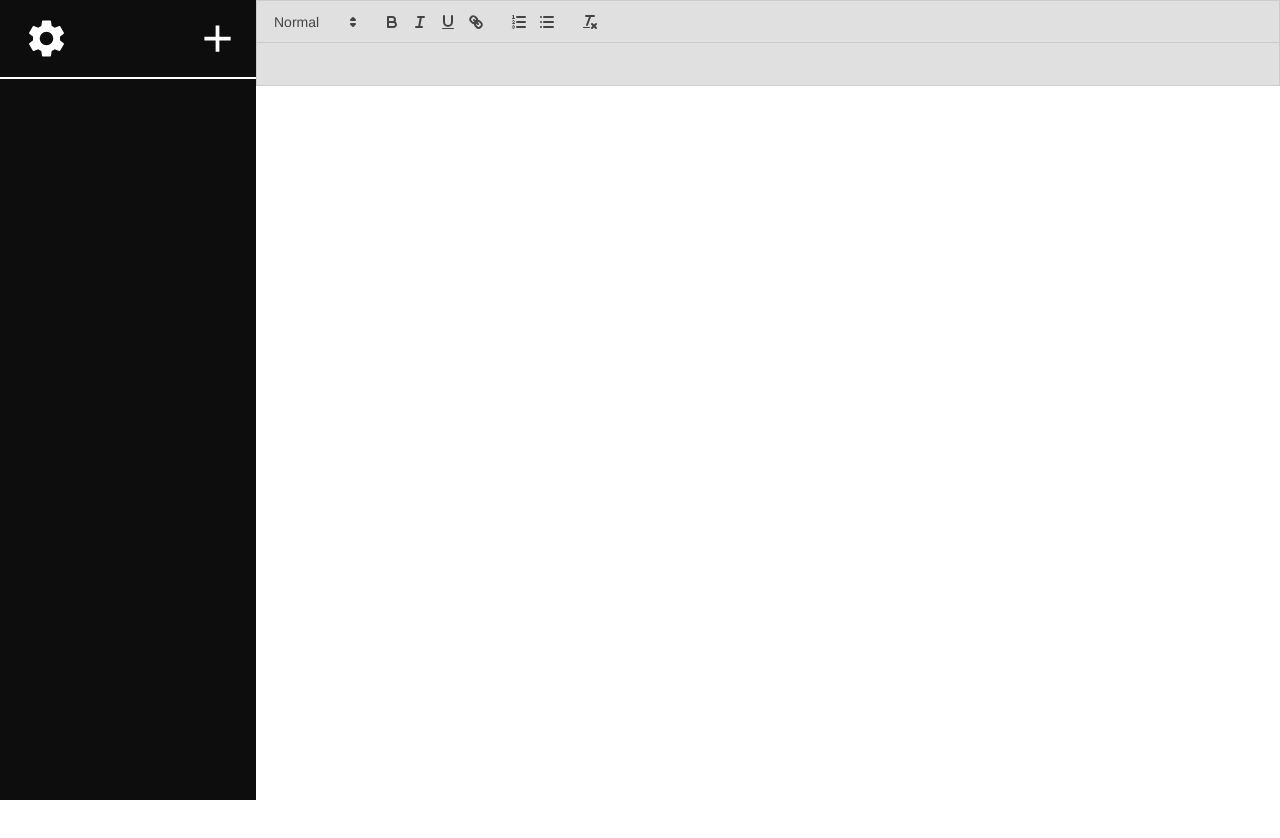
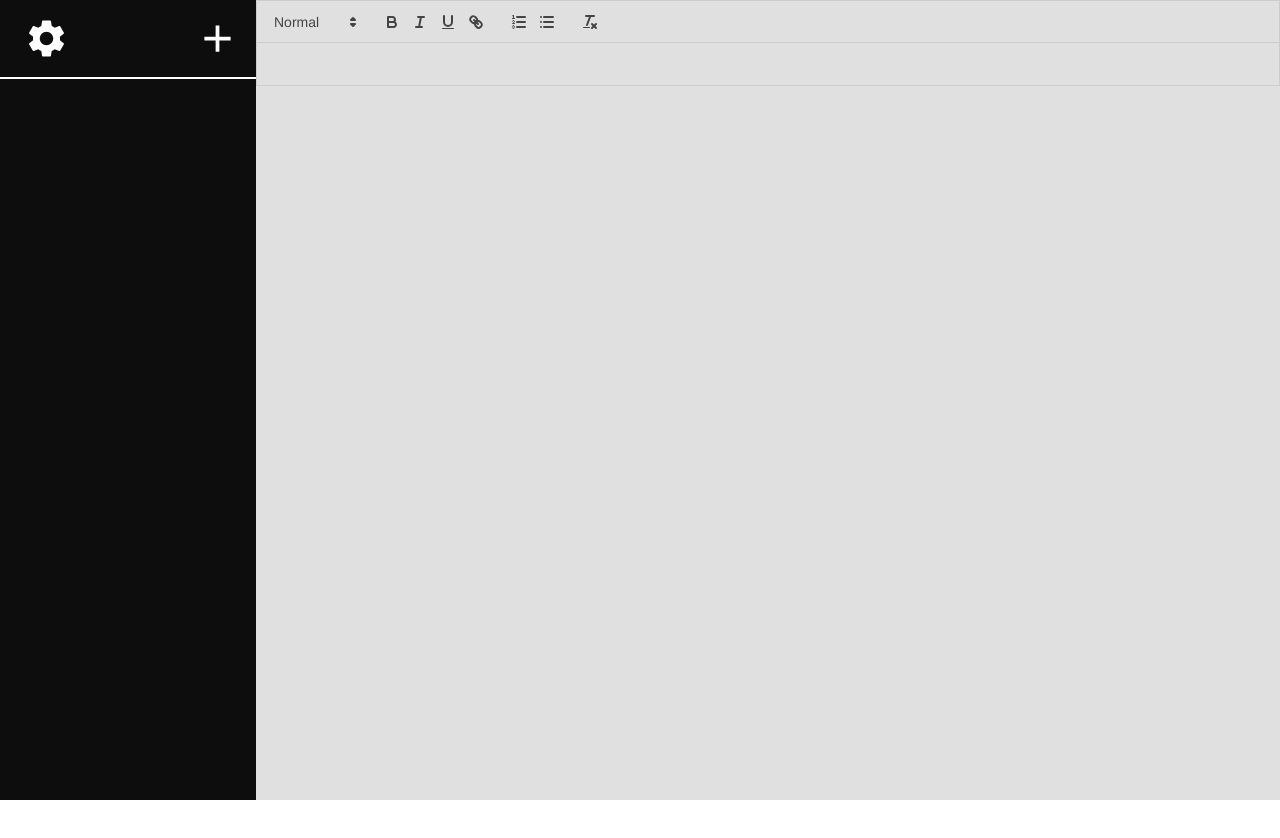
Before and after one commit to OZY3112/lister, a Next.js app: page / in a window 1280 px wide. Shown: the top 838 px of the page. After the commit the page ends 800 px from the top, so only its background shows below. Built offline with nearby package versions, Linux system fonts and the light colour scheme.

Commit message:
error fix

```diff
--- a/components/Note.tsx
+++ b/components/Note.tsx
@@ -2,21 +2,11 @@ import { useEffect, useState } from "react";
 import ReactQuill from "react-quill";
 import "react-quill/dist/quill.snow.css";
 
-export default function Note({ note }: any) {
-  const [showPage, setshowPage] = useState(false);
+export default function Note() {
 
-  useEffect(() => setshowPage(true), []);
-
-  if (!showPage) return;
-  if (showPage)
     return (
       <figure className="w-full min-h-full">
         <ReactQuill theme="snow" value={""} onChange={(e) => console.log(e)} />
-        <textarea
-          defaultValue={note.content}
-          onChange={(e: any) => (note.content = e.target.value)}
-          className="w-full min-h-full resize-none"
-        />
       </figure>
     );
 }
--- a/pages/index.tsx
+++ b/pages/index.tsx
@@ -16,7 +16,7 @@ const Home: NextPage = () => {
       </Head>
       <section className="flex w-screen">
         <Sidebar setNote={setNote} note={note} />
-        <Note note={note} />
+        <Note />
       </section>
     </div>
   );
```
